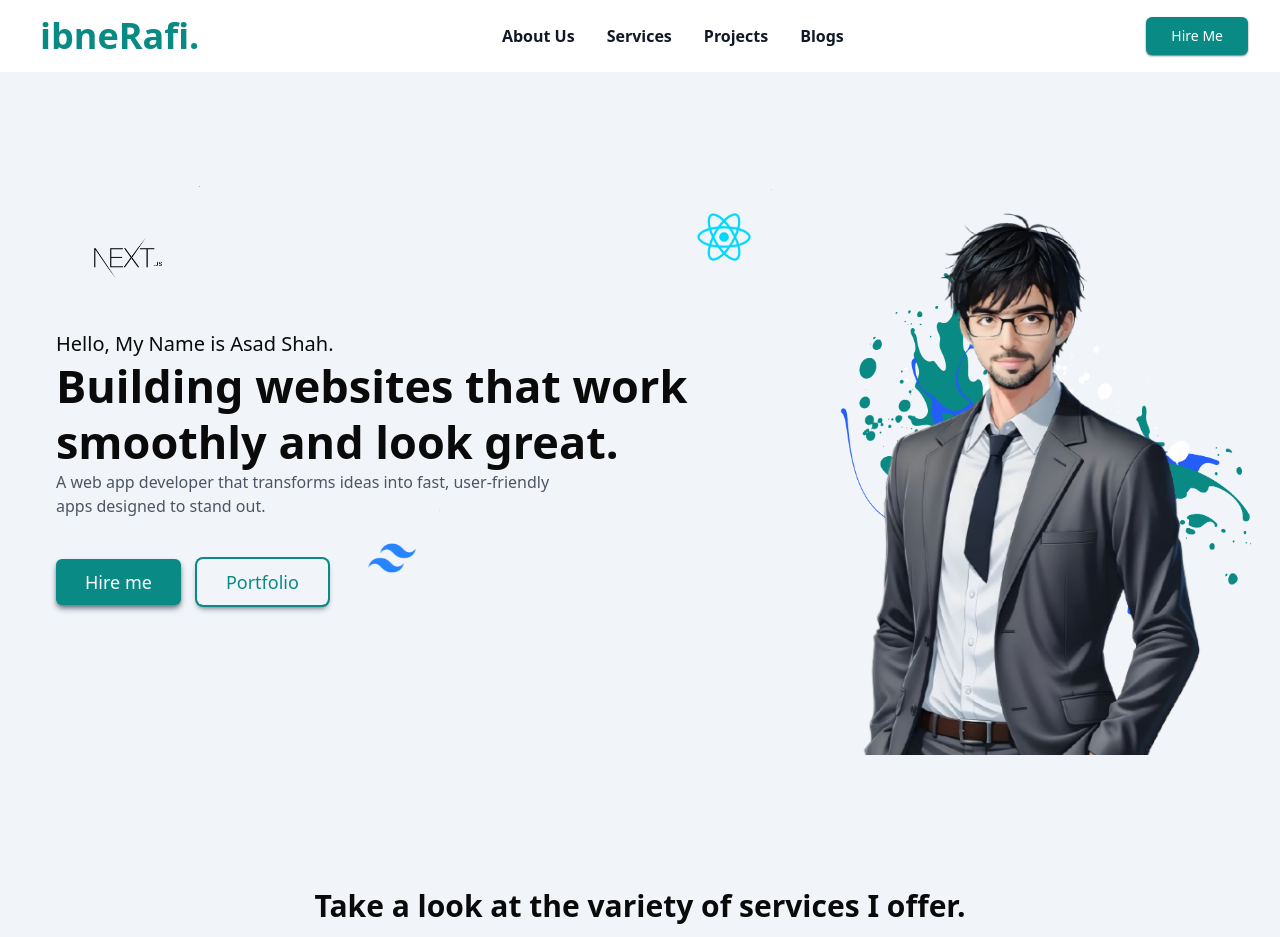
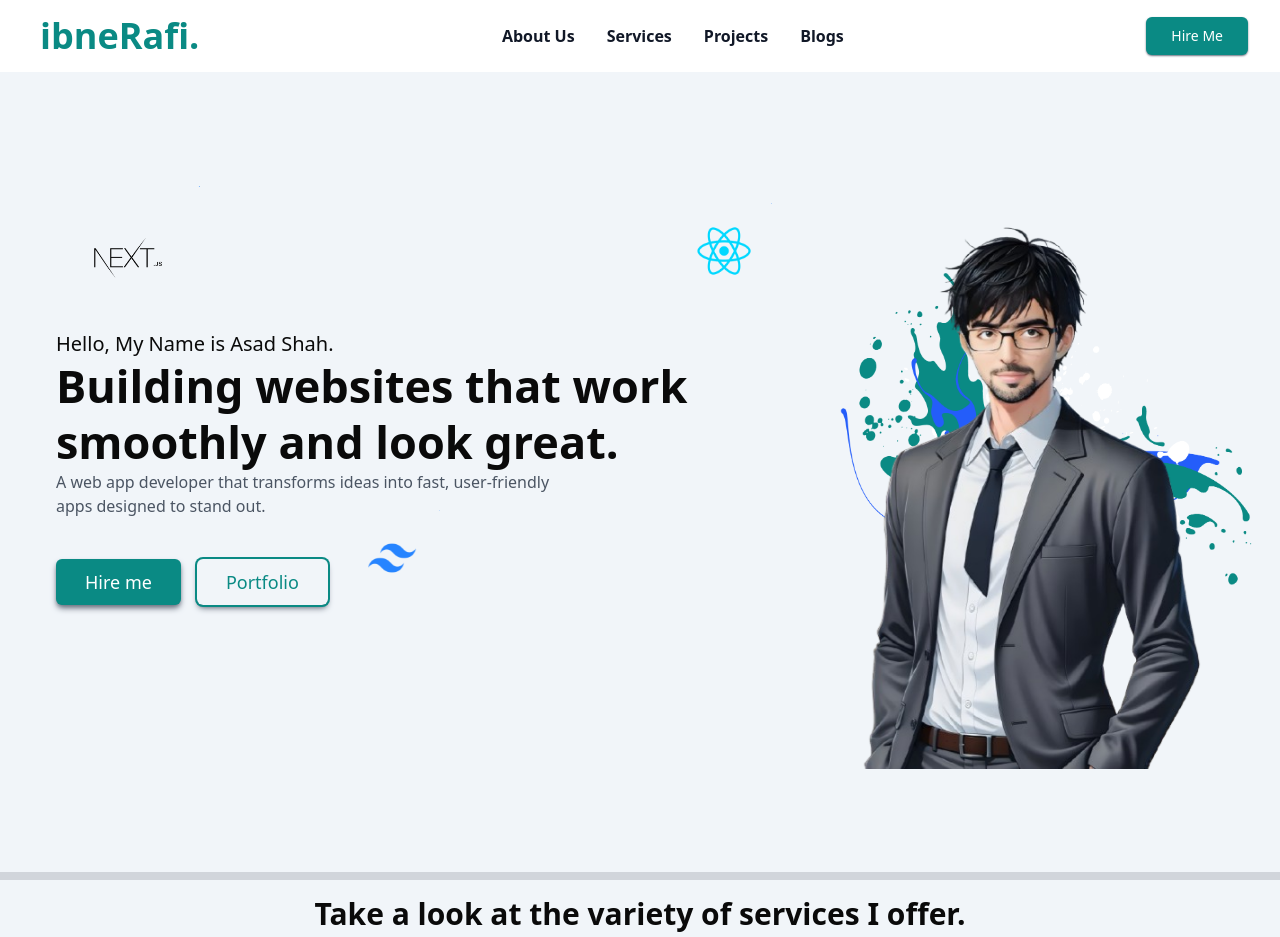
Before and after one commit to iamasadshah/my-portfolio, a Next.js app: page / in a window 1280 px wide. Shown: the top 937 px of the page. Built offline with nearby package versions, Linux system fonts and the light colour scheme.

Commit message:
pages customized

```diff
--- a/src/app/components/Hero.tsx
+++ b/src/app/components/Hero.tsx
@@ -3,7 +3,7 @@ import Image from "next/image";
 
 const Hero = () => {
   return (
-    <div className="lg:flex lg:pr-6 h-screen Hero-container bg-slate-100 relative overflow-hidden md:h-[950px] lg:h-screen">
+    <div className="lg:flex lg:pr-6 h-screen Hero-container bg-slate-100 relative overflow-hidden md:h-[1050px] lg:h-screen">
       {/* Image Section */}
       <div className="Image-Div flex flex-col justify-center items-center px-4 relative h-[50vh] lg:h-full lg:basis-[60%] order-first lg:order-last">
         {/* Particle Two (Floating Animation) */}
@@ -21,7 +21,7 @@ const Hero = () => {
           alt="Hero-Image"
           height={400}
           width={400}
-          className="object-contain mt-8 z-10 w-[250px] h-[550px] sm:w-[350px] sm:h-[350px] md:w-[450px] md:h-[650px] md:mt-24 lg:mt-0 lg:w-full lg:h-[550px]"
+          className="object-contain mt-8 z-10 w-[250px] h-[550px] sm:w-[350px] sm:h-[350px] md:w-[450px] md:h-[650px] md:mt-24 lg:mt-0 lg:w-full lg:h-[550px] lg:-mb-7"
         />
 
         {/* Background Image */}
--- a/src/app/page.tsx
+++ b/src/app/page.tsx
@@ -5,6 +5,7 @@ export default function Home() {
   return (
     <>
       <Hero />
+      <hr className="border-t-8 border-gray-300" />
       <Services />
     </>
   );
```
